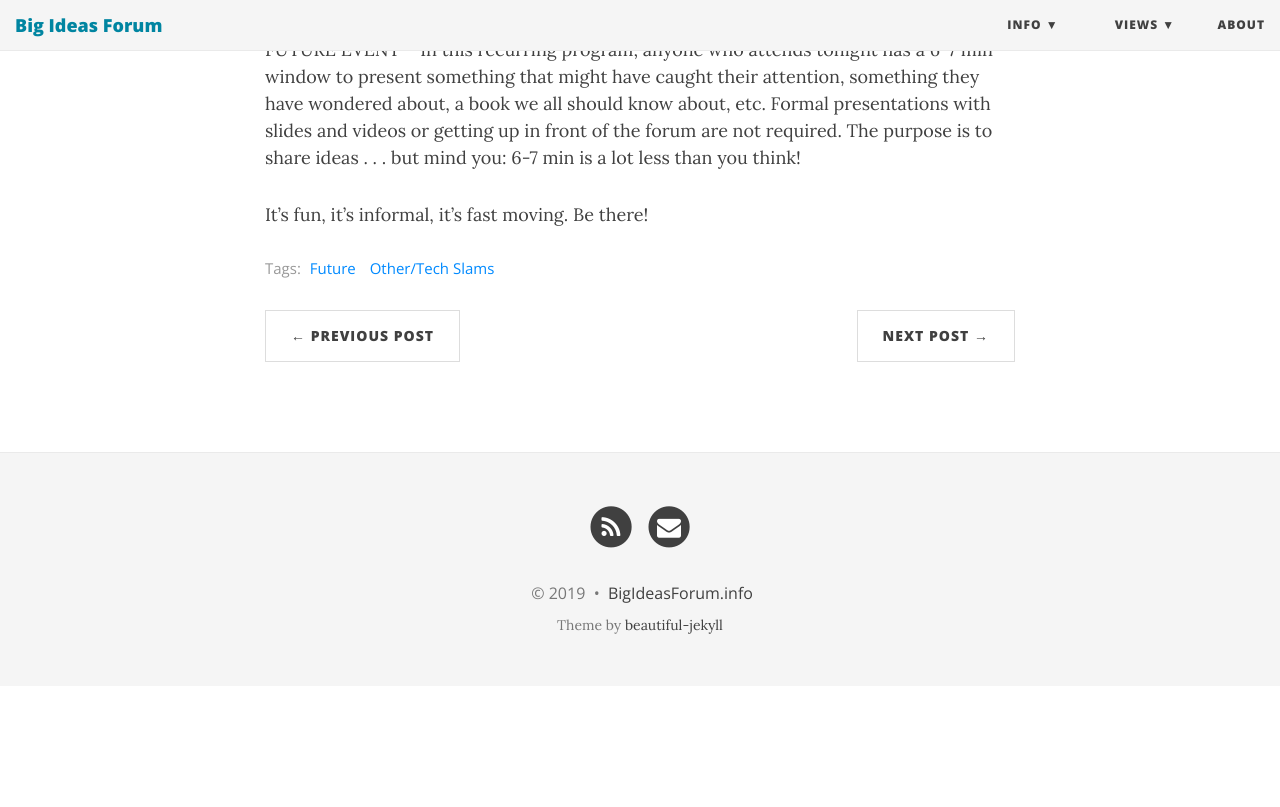
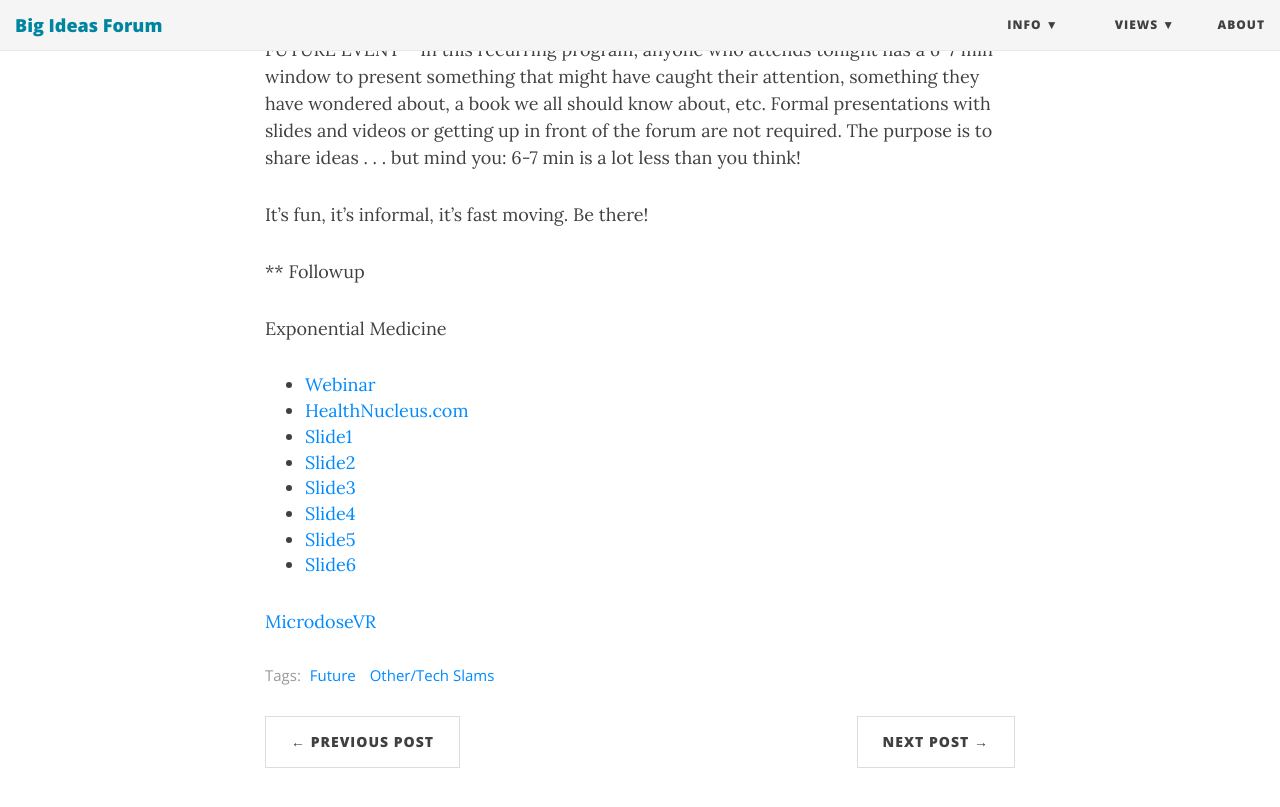
Before and after one commit to BigIdeasForum/bigideasforum.github.io, a Jekyll site: the page built from _posts/2019/2019-05-16-tech-slam8.md, in a window 1280 px wide and 900 px high, scrolled down 560 px. Shown: the top 807 px of the window. Built offline with Jekyll 4.4.1, drawn with Linux system fonts in a browser that asks for light colours; nearby versions of some CDN libraries; before the commit the page ends 1246 px from its top, so only the background shows below that.

Commit message:
Pre-followup links

```diff
--- a/_posts/2019/2019-05-16-tech-slam8.md
+++ b/_posts/2019/2019-05-16-tech-slam8.md
@@ -10,3 +10,18 @@ bigimg: /img/slam.jpg
 FUTURE EVENT -- In this recurring program, anyone who attends tonight has a 6-7 min window to present something that might have caught their attention, something they have wondered about, a book we all should know about, etc. Formal presentations with slides and videos or getting up in front of the forum are not required. The purpose is to share ideas . . . but mind you: 6-7 min is a lot less than you think!
 
 It’s fun, it’s informal, it’s fast moving. Be there!
+
+** Followup
+
+Exponential Medicine
+
+* [Webinar](https://www.a360.digital/david-karow-post-webinar-sample-content)
+* [HealthNucleus.com](https://www.healthnucleus.com)
+* [Slide1](/img/expmed/Slide1.jpg)
+* [Slide2](/img/expmed/Slide2.jpg)
+* [Slide3](/img/expmed/Slide3.jpg)
+* [Slide4](/img/expmed/Slide6.jpg)
+* [Slide5](/img/expmed/Slide4.jpg)
+* [Slide6](/img/expmed/Slide5.jpg)
+
+[MicrodoseVR](https://www.youtube.com/watch?v=AYnODogZf-M)
```
Also changed, not shown: img/expmed/Slide1.jpg (added), img/expmed/Slide2.jpg (added), img/expmed/Slide3.jpg (added), img/expmed/Slide4.jpg (added), img/expmed/Slide5.jpg (added), img/expmed/Slide6.jpg (added).
